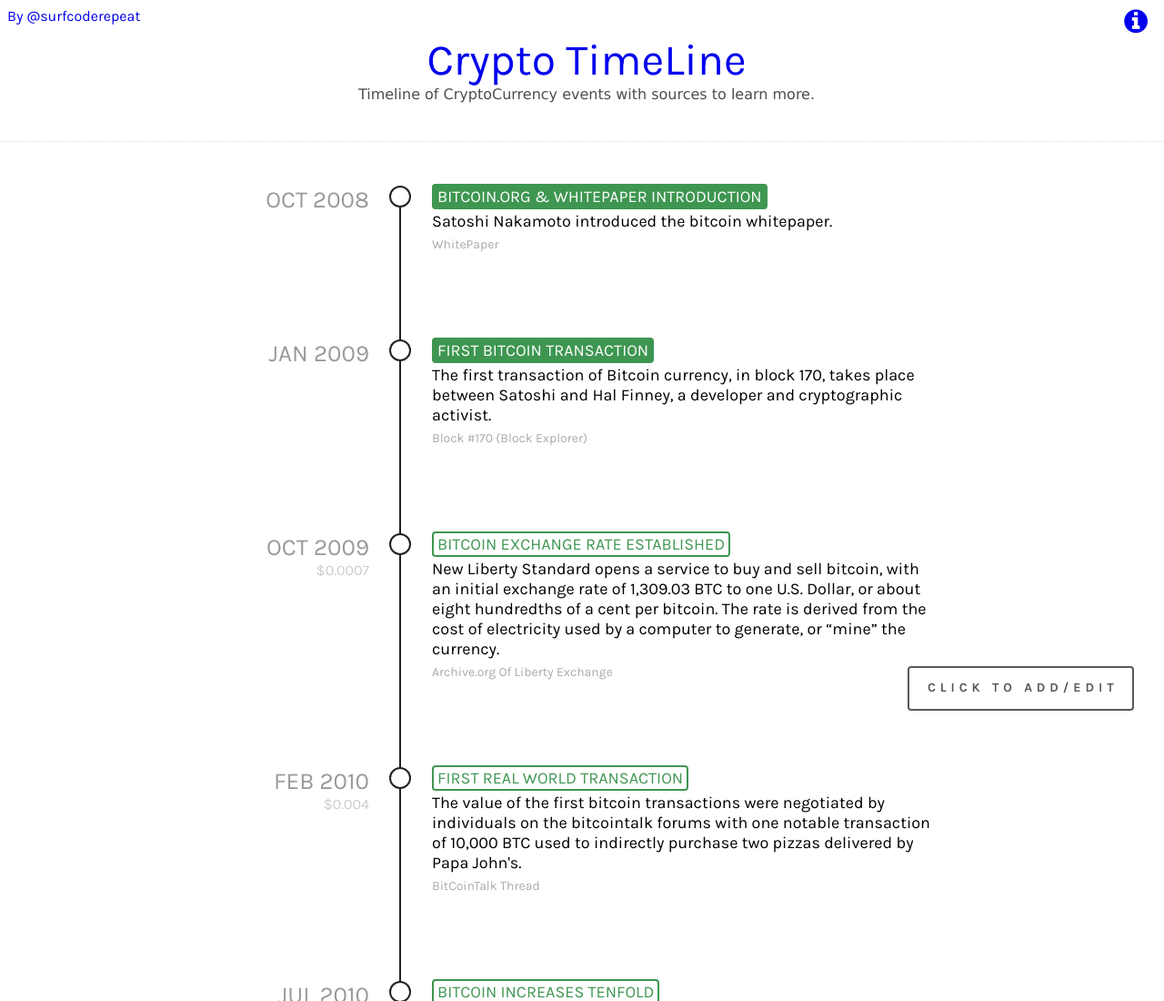
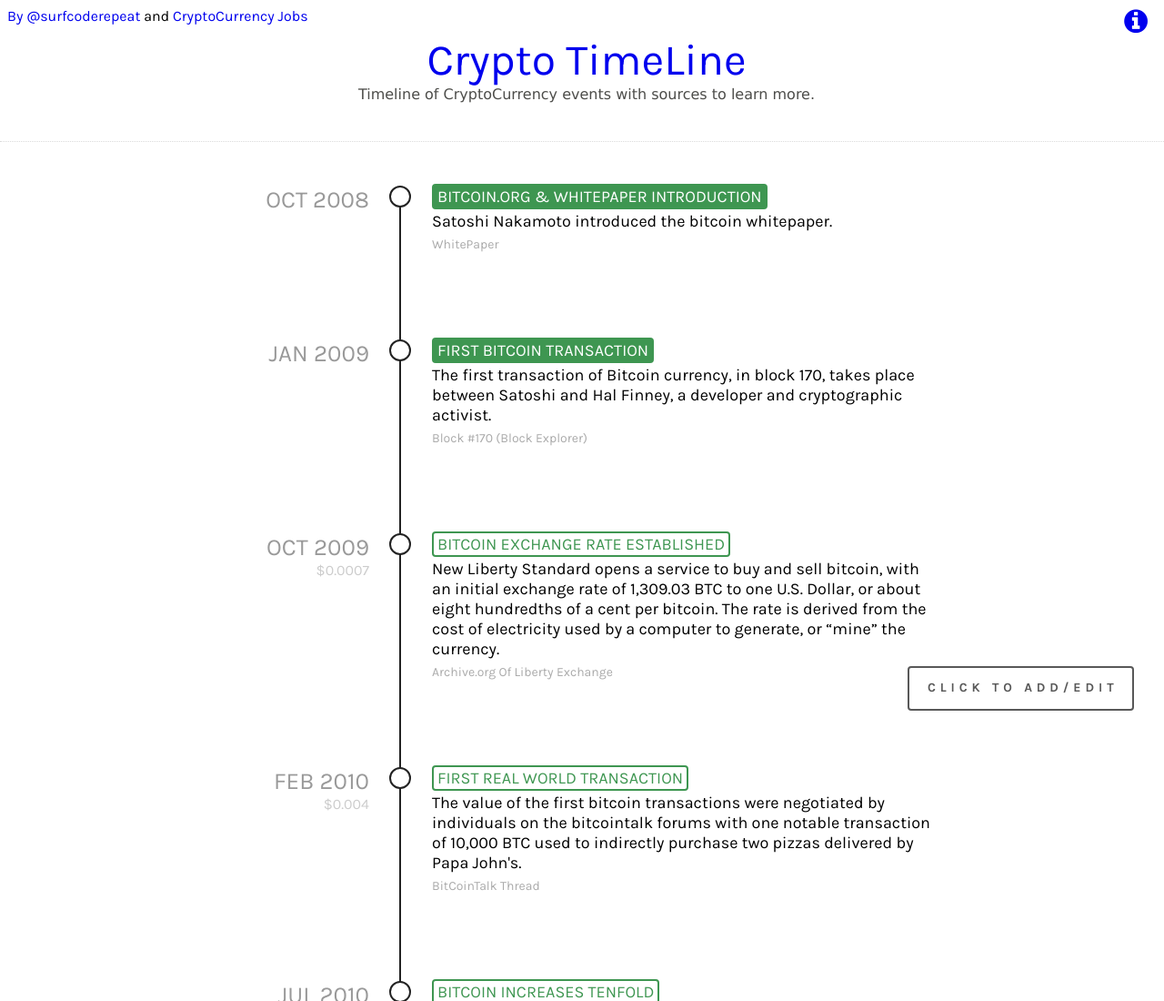
Before and after one commit to surfer77/cryptotimeline.com, a plain HTML site: page index.html in a window 1280 px wide. Shown: the top 1100 px of the page at 91% size. Drawn offline with Linux system fonts and the light colour scheme.

Commit message:
added beincrypto link

```diff
--- a/index.html
+++ b/index.html
@@ -47,7 +47,7 @@
       <a class="header-links" href="about.html"><i class="fa fa-info-circle fa-6" style="font-size:30px" aria-hidden="true" id=""></i></a>
     </div>
     <div style="float:left; margin-right:10px; cursor:pointer;">
-      <a class="header-links" href="http://twitter.com/@surfcoderepeat" target="_blank">By @surfcoderepeat</a>
+      <a class="header-links" href="http://twitter.com/@surfcoderepeat" target="_blank">By @surfcoderepeat</a> <span>and <a href="https://beincrypto.com" targt="_blank">CryptoCurrency Jobs</a></span>
     </div>
   </div>
 </div>
```
